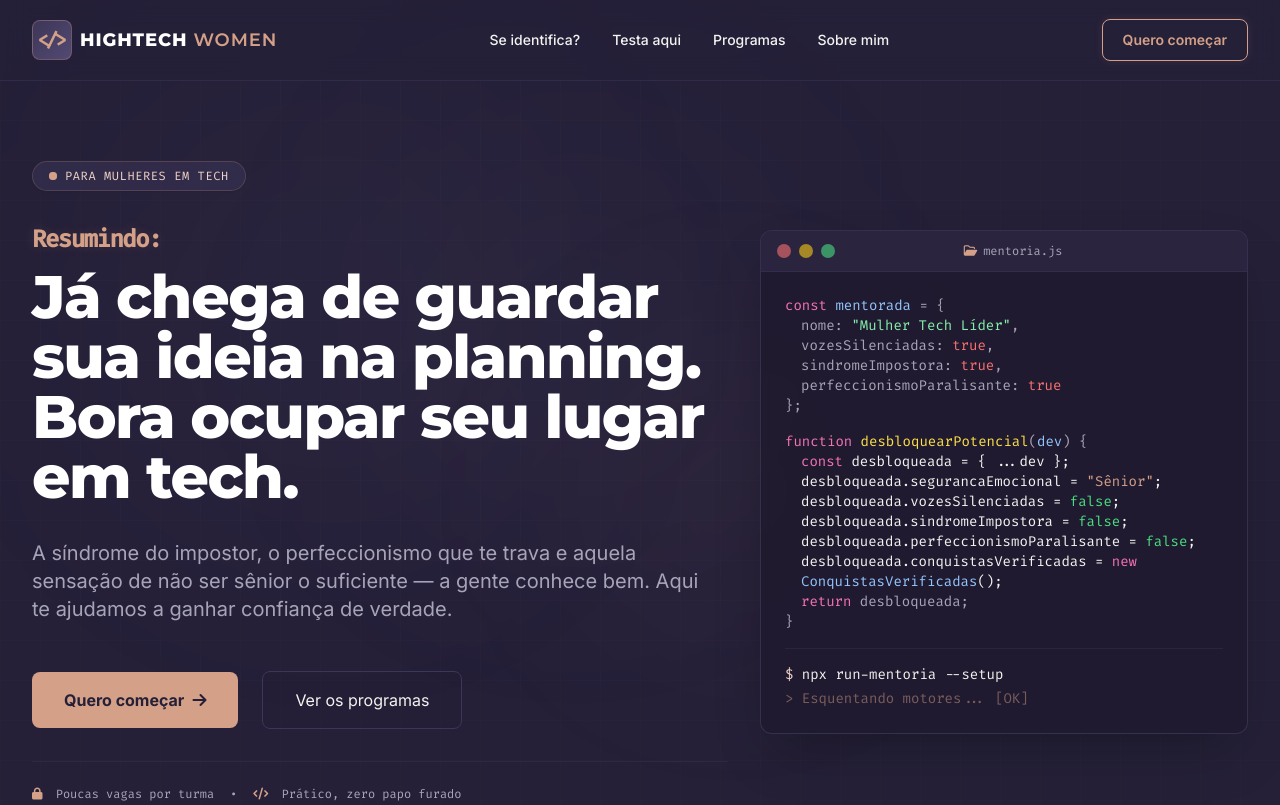
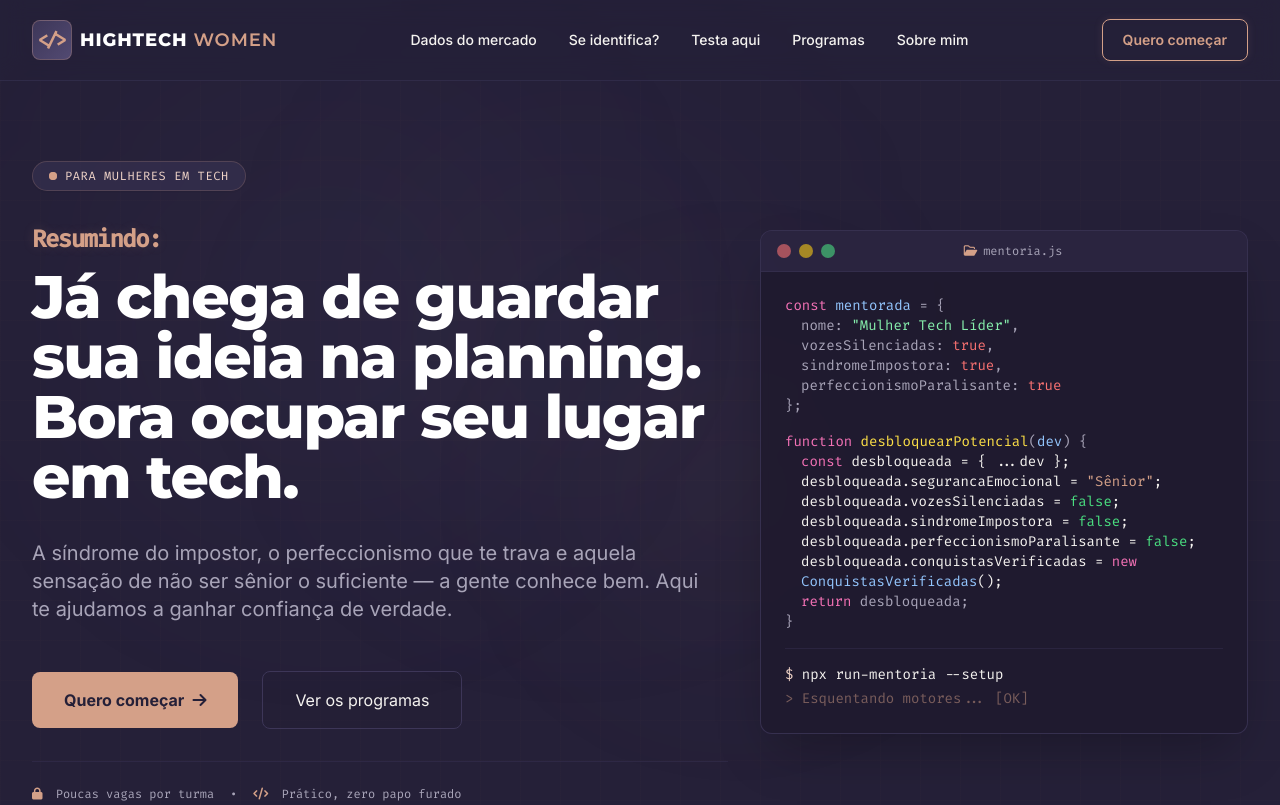
Before and after one commit to pachicodes/mentoria-hightech-women, a website: page index.html in a window 1280 px wide. Shown: the top 805 px of the page. Drawn offline with Linux system fonts and the light colour scheme.

Commit message:
Add "Dados do mercado" link to navigation in index.html for improved accessibility and user navigation.

```diff
--- a/index.html
+++ b/index.html
@@ -53,6 +53,7 @@
 
       <!-- Desktop Nav Links -->
       <nav class="hidden md:flex items-center space-x-8">
+        <a href="#dados-mercado" class="text-sm font-medium hover:text-tech-gold transition-colors duration-200">Dados do mercado</a>
         <a href="#diagnostico" class="text-sm font-medium hover:text-tech-gold transition-colors duration-200">Se identifica?</a>
         <a href="#conquistas-verificadas" class="text-sm font-medium hover:text-tech-gold transition-colors duration-200">Testa aqui</a>
         <a href="#programas" class="text-sm font-medium hover:text-tech-gold transition-colors duration-200">Programas</a>
@@ -76,6 +77,7 @@
 
     <!-- Mobile Menu -->
     <div id="mobile-menu" class="hidden md:hidden bg-tech-purple-dark/95 border-b border-tech-purple-light/50 px-4 pt-2 pb-6 space-y-4">
+      <a href="#dados-mercado" class="block text-base font-medium py-2 border-b border-tech-purple-light/30 hover:text-tech-gold">Dados do mercado</a>
       <a href="#diagnostico" class="block text-base font-medium py-2 border-b border-tech-purple-light/30 hover:text-tech-gold">Se identifica?</a>
       <a href="#conquistas-verificadas" class="block text-base font-medium py-2 border-b border-tech-purple-light/30 hover:text-tech-gold">Testa aqui</a>
       <a href="#programas" class="block text-base font-medium py-2 border-b border-tech-purple-light/30 hover:text-tech-gold">Programas</a>
@@ -826,6 +828,7 @@
 
         <!-- Links -->
         <div class="flex flex-wrap justify-center gap-6 text-sm text-tech-text-muted">
+          <a href="#dados-mercado" class="hover:text-tech-gold transition-colors">Dados do mercado</a>
           <a href="#diagnostico" class="hover:text-tech-gold transition-colors">Se identifica?</a>
           <a href="#conquistas-verificadas" class="hover:text-tech-gold transition-colors">Testa aqui</a>
           <a href="#programas" class="hover:text-tech-gold transition-colors">Programas</a>
```
